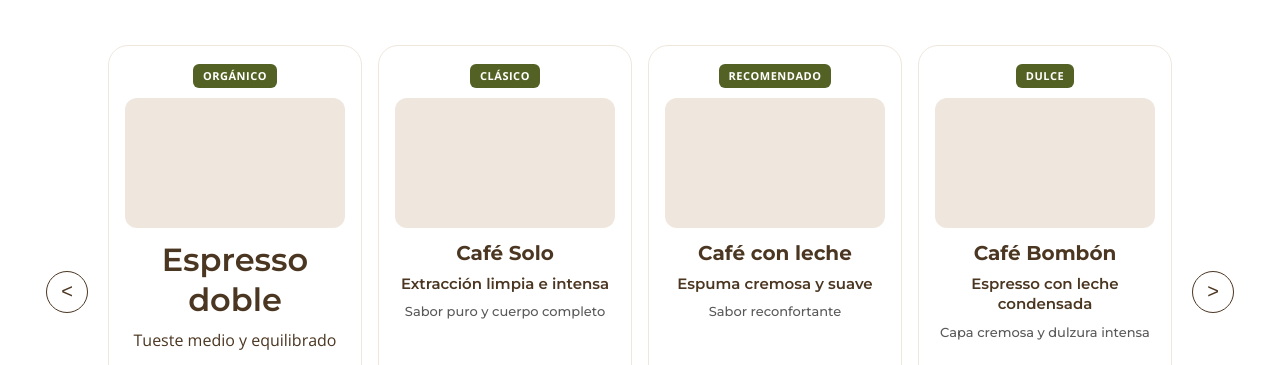
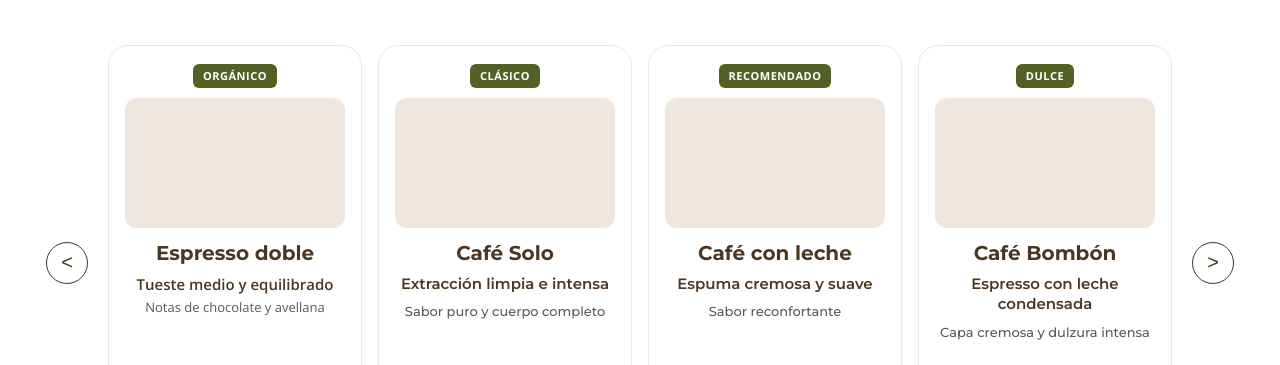
Before and after one commit to Hugo060/Hugoffee, a plain HTML site: page index.html in a window 1280 px wide. Shown: the part 576-941 px from the top of the page. Drawn offline with nearby package versions, Linux system fonts and the light colour scheme.

Commit message:
aa to aaa def

```diff
--- a/css/styles.css
+++ b/css/styles.css
@@ -1299,6 +1299,33 @@ body.dark-mode textarea {
   outline: 3px solid var(--color-accent);
 }
 
+.product-card h3 {
+  font-family: var(--font-heading);
+  font-size: 20px;
+  font-weight: 700;
+  line-height: 1.3;
+  color: var(--color-primary);
+  margin-bottom: var(--space-xs);
+}
+
+.product-card .product-desc {
+  font-family: var(--font-body);
+  font-size: 15px;
+  font-weight: 600;
+  line-height: 1.35;
+  color: var(--color-primary);
+  margin-bottom: 4px;
+}
+
+.product-card .product-notes {
+  font-family: var(--font-body);
+  font-size: 13px;
+  font-weight: 400;
+  line-height: 1.4;
+  color: #595959;
+  margin-bottom: var(--space-md);
+}
+
 @media (max-width: 576px) {
   .suggestions-card {
     padding: var(--space-lg) var(--space-md);
```
